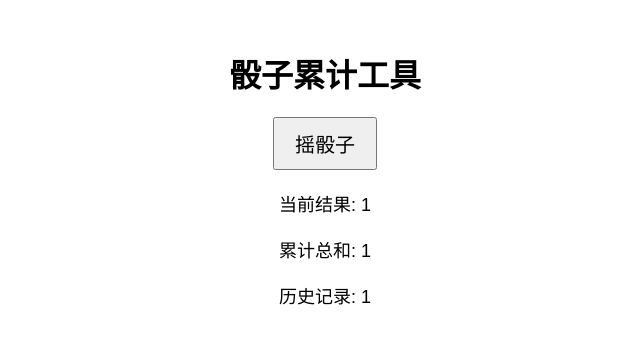
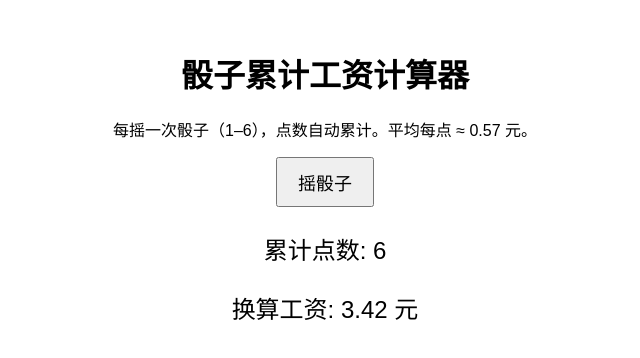
Before and after one commit to auroraawa/auroraawa.github.io, a plain HTML site: page index.html in a window 1280 px wide. Both pictures are taken after a click on the button "摇骰子". Shown: the whole page, without its empty margins (315-955 px from the left). Drawn offline with Linux system fonts and the light colour scheme.

Commit message:
Update index.html

```diff
--- a/index.html
+++ b/index.html
@@ -1,32 +1,34 @@
-<!DOCTYPE html>
-<html>
+<!DOCTYPE html><html lang="zh">
 <head>
-  <title>骰子累计工具</title>
-  <style>
-    body { font-family: sans-serif; text-align: center; margin-top: 50px; }
-    button { font-size: 20px; padding: 10px 20px; }
-    #result, #sum, #history { margin-top: 20px; font-size: 18px; }
-  </style>
+    <meta charset="UTF-8">
+    <title>骰子累计工资计算器</title>
+    <style>
+        body { font-family: sans-serif; text-align: center; margin-top: 50px; }
+        button { padding: 10px 20px; font-size: 18px; }
+        #result { margin-top: 20px; font-size: 24px; }
+    </style>
 </head>
 <body>
-  <h1>骰子累计工具</h1>
-  <button onclick="rollDice()">摇骰子</button>
-  <div id="result">当前结果: -</div>
-  <div id="sum">累计总和: 0</div>
-  <div id="history">历史记录: </div>
+    <h1>骰子累计工资计算器</h1>
+    <p>每摇一次骰子（1–6），点数自动累计。平均每点 ≈ 0.57 元。</p>
+    <button id="rollBtn">摇骰子</button>
+    <div id="result">
+        <p>累计点数: <span id="total">0</span></p>
+        <p>换算工资: <span id="salary">0</span> 元</p>
+    </div><script>
+    let total = 0;
+    const perPoint = 0.57;
+    const rollBtn = document.getElementById('rollBtn');
+    const totalDisplay = document.getElementById('total');
+    const salaryDisplay = document.getElementById('salary');
 
-  <script>
-    let sum = 0;
-    let history = [];
+    rollBtn.addEventListener('click', () => {
+        const roll = Math.floor(Math.random() * 6) + 1;
+        total += roll;
+        totalDisplay.textContent = total;
+        salaryDisplay.textContent = (total * perPoint).toFixed(2);
+    });
+</script>
 
-    function rollDice() {
-      let roll = Math.floor(Math.random() * 6) + 1;
-      sum += roll;
-      history.push(roll);
-      document.getElementById('result').innerText = '当前结果: ' + roll;
-      document.getElementById('sum').innerText = '累计总和: ' + sum;
-      document.getElementById('history').innerText = '历史记录: ' + history.join(', ');
-    }
-  </script>
 </body>
 </html>
```
